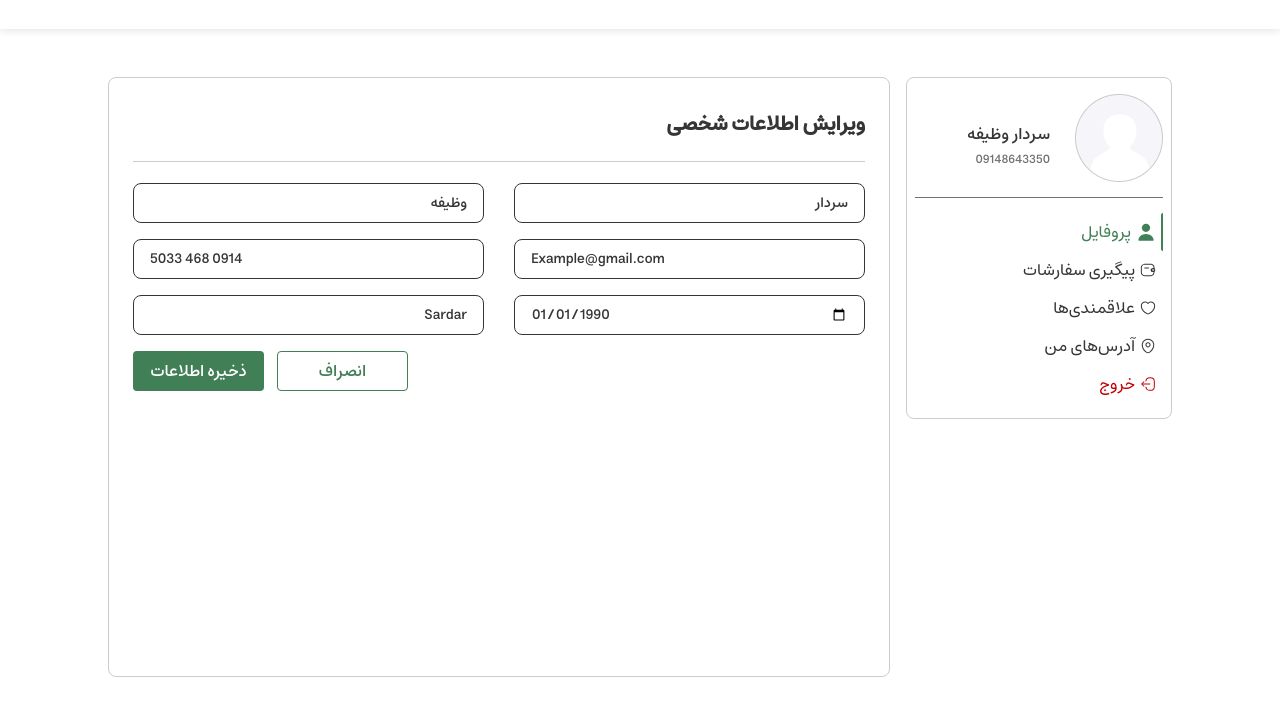
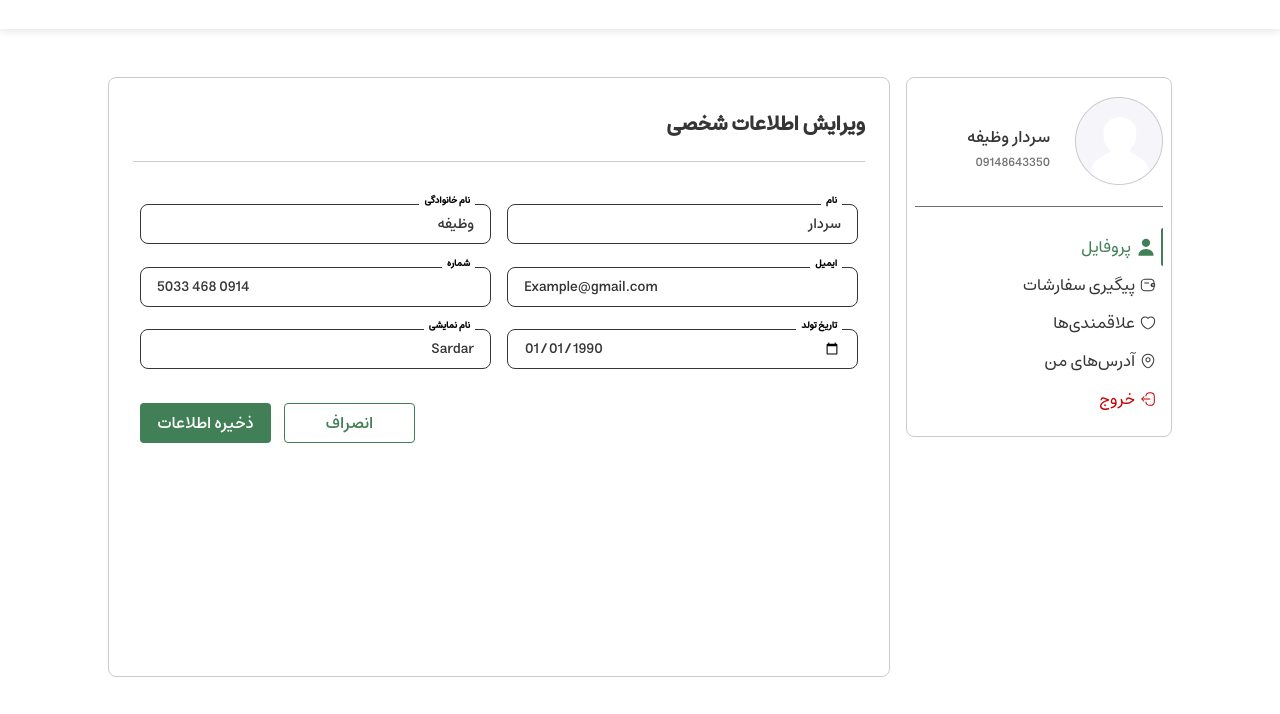
Before and after one commit to MohammadMehdis/Tarkhineh-Website, a website: page src/profile.html in a window 1280 px wide. Shown: the part 86-800 px from the top of the page. Drawn offline with Linux system fonts and the light colour scheme; some packages are replaced by stand-ins of ours; a script that the page names is missing.

Commit message:
add some style

```diff
--- a/src/input.css
+++ b/src/input.css
@@ -92,3 +92,21 @@ textarea::-webkit-scrollbar {
 .branch-akbatan{
   background-image: url(./images/address.png);
 }
+
+
+
+.input-container {
+  position: relative;
+  display: inline-block;
+}
+
+.border-text {
+  position: absolute;
+  top: -10px;
+  right: 16px;
+  background-color: white;
+  padding: 0 5px;
+  color: black;
+  font-weight: bold;
+  font-size: 0.9rem;
+}
--- a/src/profile.html
+++ b/src/profile.html
@@ -259,7 +259,7 @@
     </div>
     <section class="container px-[10.8rem] mt-[4.8rem] flex justify-between">
       <div
-        class="container-right w-[25%] h-[34.2rem] flex flex-col justify-around rounded-[0.8rem] border-[0.1rem] border-gray-300 p-[0.8rem]"
+        class="container-right w-[25%] h-[45vh] flex flex-col justify-around rounded-[0.8rem] border-[0.1rem] border-gray-300 p-[0.8rem]"
       >
         <div class="user text-[1.6rem] flex items-end gap-[2.5rem]">
           <img src="./images/user.png" alt="" />
@@ -441,7 +441,7 @@
         </div>
       </div>
       <div
-        class="container-left w-[73.5%] h-[75vh] px-[2.4rem] py-[3.2rem] rounded-[0.8rem] border-[0.1rem] border-gray-300 flex flex-col items-end"
+        class="container-left w-[73.5%] h-[75vh] px-[2.4rem] py-[3.2rem] rounded-[0.8rem] border-[0.1rem] border-gray-300 flex flex-col items-center"
       >
         <h2 class="self-start font-semibold text-[2rem] text-black">
           ویرایش اطلاعات شخصی
@@ -449,44 +449,65 @@
         <br />
         <div class="w-full h-[0.1rem] bg-gray-300"></div>
         <br />
+        <br />
         <div class="form-box">
           <form
             id="profile-form"
-            class="w-full h-[16.8rem] flex justify-between flex-wrap"
+            class="w-[71.8rem] h-[25rem] flex justify-between flex-wrap"
             action="#"
           >
+            <div class="input-container">
               <input
                 name="firstname"
                 class="item-1 w-[35.1rem] h-[4rem] border-[0.1rem] border-black text-black focus:outline-none px-[1.6rem] rounded-[0.8rem]"
                 type="text"
               />
+              <span class="border-text">نام</span>
+            </div>
+            <div class="input-container">
               <input
                 name="lastname"
                 class="item-2 w-[35.1rem] h-[4rem] border-[0.1rem] border-black text-black focus:outline-none px-[1.6rem] rounded-[0.8rem]"
                 type="text"
               />
+              <span class="border-text">نام خانوادگی</span>
+            </div>
+
+            <div class="input-container">
               <input
                 name="email"
                 class="item-3 w-[35.1rem] h-[4rem] border-[0.1rem] border-black text-black focus:outline-none px-[1.6rem] rounded-[0.8rem] text-left"
                 type="text"
               />
+              <span class="border-text">ایمیل</span>
+            </div>
+
+            <div class="input-container">
               <input
                 name="phone"
                 class="item-4 w-[35.1rem] h-[4rem] border-[0.1rem] border-black text-black focus:outline-none px-[1.6rem] rounded-[0.8rem] text-left"
                 type="text"
               />
+              <span class="border-text">شماره</span>
+            </div>
+            <div class="input-container">
               <input
                 name="birth_date"
                 class="item-5 w-[35.1rem] h-[4rem] border-[0.1rem] border-black text-black focus:outline-none px-[1.6rem] rounded-[0.8rem]"
                 type="date"
               />
+              <span class="border-text">تاریخ تولد</span>
+            </div>
+            <div class="input-container">
               <input
                 name="username"
                 class="item-6 w-[35.1rem] h-[4rem] border-[0.1rem] border-black text-black focus:outline-none px-[1.6rem] rounded-[0.8rem]"
                 type="text"
               />
-          </form>
+              <span class="border-text">نام نمایشی</span>
             </div>
+
+            <div class="w-full flex justify-end">
               <div
                 class="w-[27.5rem] flex flex-row-reverse justify-between items-center text-[1.6rem]"
               >
@@ -498,9 +519,12 @@
                 </button>
                 <a
                   class="w-[13.1rem] h-[4rem] bg-transparent text-green-100 flex justify-center items-center border-[0.1rem] border-green-100 rounded-[0.4rem]"
-            href="#"
+                  href="./index.html"
                   >انصراف</a
                 >
+              </div>
+            </div>
+          </form>
         </div>
       </div>
     </section>
```
Also changed, not shown: src/output.css. Lines whose indentation alone changed are shown as unchanged.
